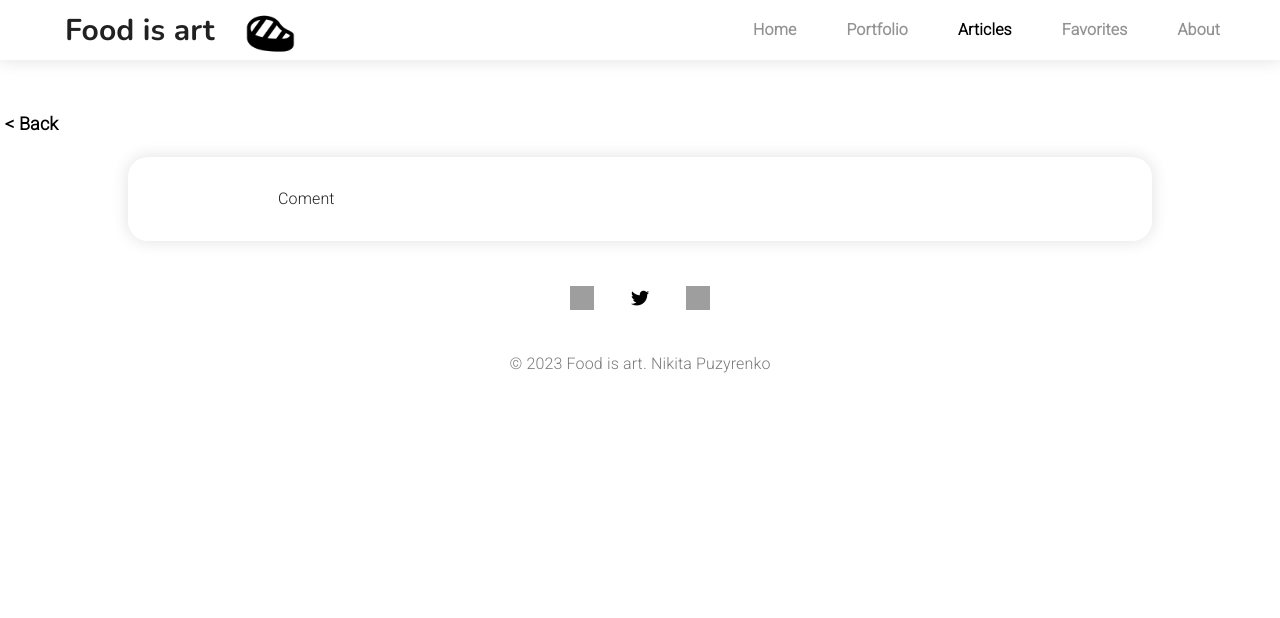
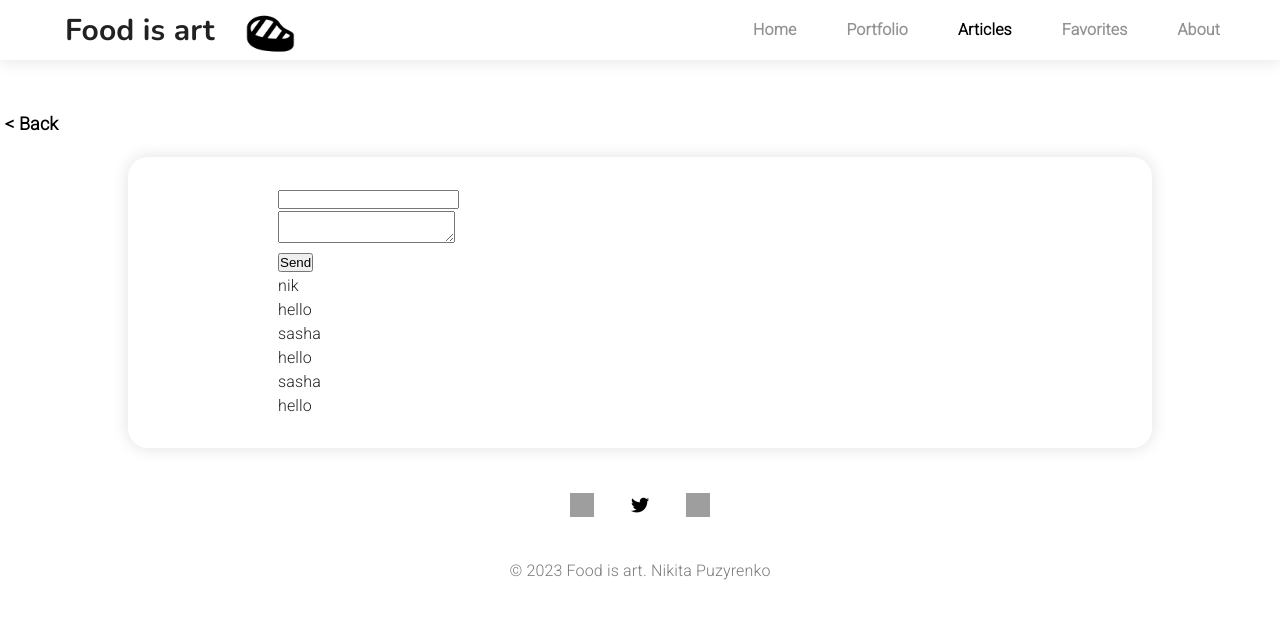
Before and after one commit to NikitOS-1/food-blog, a React (Create React App) app: page /articles/0 in a window 1280 px wide. Shown: the top 618 px of the page. Built offline with nearby package versions, Linux system fonts and the light colour scheme; grey boxes are pictures that could not be loaded.

Commit message:
add arr coments and state

```diff
--- a/src/componets/ArticalItem/Coment/Coment.tsx
+++ b/src/componets/ArticalItem/Coment/Coment.tsx
@@ -1,9 +1,57 @@
+import { useState } from "react";
 import style from "./Coment.module.scss";
 
 type Props = {};
 
+type Coment = {
+  name: string;
+  text: string;
+};
+
 const Coment = (props: Props) => {
-  return <div className={style.wrap}>Coment</div>;
+  let arrComents: Coment[] = [
+    {
+      name: "nik",
+      text: "hello",
+    },
+    {
+      name: "sasha",
+      text: "hello",
+    },
+    {
+      name: "sasha",
+      text: "hello",
+    },
+  ];
+  const [coment, setComent] = useState<Coment[]>(arrComents);
+  const [newComent, setNewComent] = useState<Coment>({
+    name: "",
+    text: "",
+  });
+
+  return (
+    <div className={style.wrap}>
+      <form>
+        <div>
+          <input type="text" />
+        </div>
+        <div>
+          <textarea></textarea>
+        </div>
+        <div>
+          <button>Send</button>
+        </div>
+      </form>
+      <div className={style.view}>
+        {coment.map(({ name, text }: Coment) => (
+          <div>
+            <div>{name}</div>
+            <div>{text}</div>
+          </div>
+        ))}
+      </div>
+    </div>
+  );
 };
 
 export default Coment;
```
